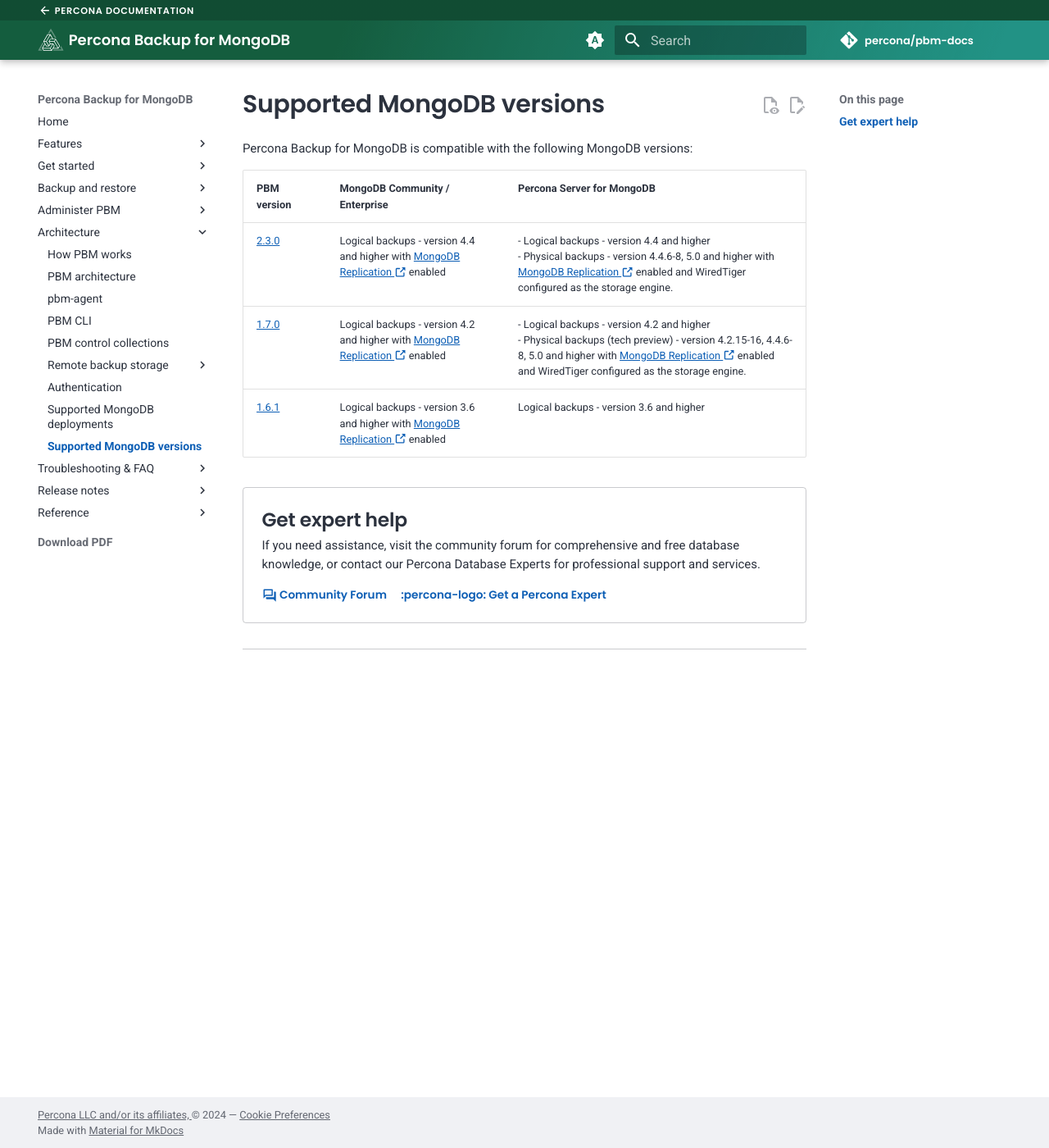
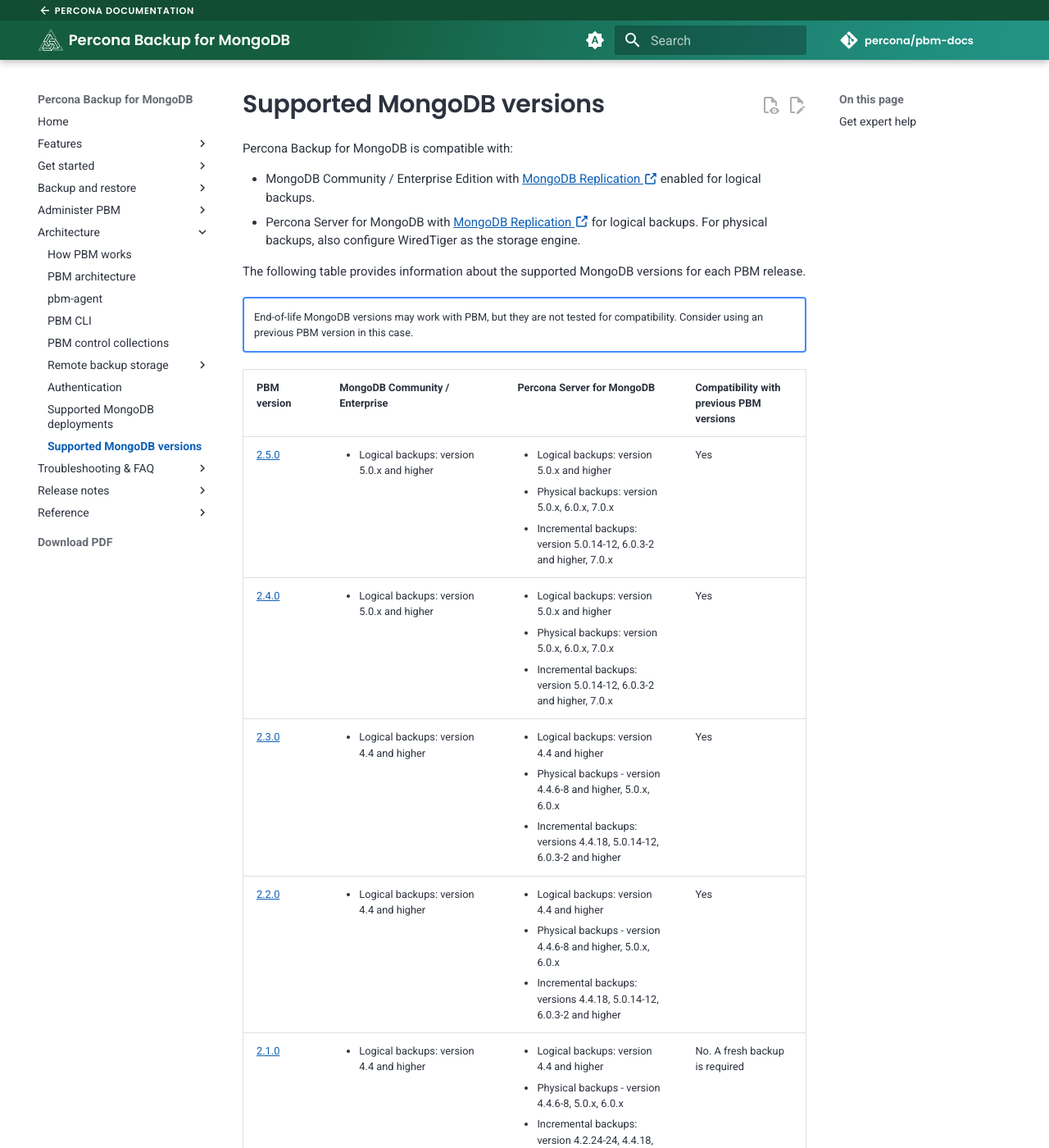
Before and after one commit to percona/pbm-docs, an MkDocs documentation site: the page built from docs/details/versions.md, in a window 1280 px wide and 1400 px high. Shown: the whole window at 82% size. Built offline with MkDocs 1.6.1 and Material for MkDocs 9.7.7, drawn with Linux system fonts in a browser that asks for light colours; nearby versions of some CDN libraries; comment, search, counter and statistics services are not loaded; some of the changed text lies outside the part shown.

Commit message:
PBM-1339 Extended PBM compatibility table (#186)
PBM-1339 Extended PBM compatibility table

* Added links to it

modified:   docs/details/versions.md
	modified:   docs/index.md
	modified:   docs/install/repos.md
	modified:   docs/install/source.md
	modified:   docs/install/tarball.md
	modified:   docs/installation.md
	modified:   mkdocs-base.yml

---------

Co-authored-by: Santo <31849787+sleto-it@users.noreply.github.com>

```diff
--- a/docs/details/versions.md
+++ b/docs/details/versions.md
@@ -1,9 +1,23 @@
 # Supported MongoDB versions
 
-Percona Backup for MongoDB is compatible with the following MongoDB versions:
+Percona Backup for MongoDB is compatible with:
 
-| PBM version | MongoDB Community / Enterprise | Percona Server for MongoDB|
-| ----------- |------------------------------- | ------------------------- |
-| [2.3.0](../release-notes/2.3.0.md)              | Logical backups - version 4.4 and higher with [MongoDB Replication :octicons-link-external-16:](https://docs.mongodb.com/manual/replication/) enabled| - Logical backups - version 4.4 and higher <br> - Physical backups -  version 4.4.6-8, 5.0 and higher with [MongoDB Replication :octicons-link-external-16:](https://docs.mongodb.com/manual/replication/) enabled and WiredTiger configured as the storage engine.|
-| [1.7.0](../release-notes/1.7.0.md)              | Logical backups - version 4.2 and higher with [MongoDB Replication :octicons-link-external-16:](https://docs.mongodb.com/manual/replication/) enabled| - Logical backups - version 4.2 and higher <br> - Physical backups (tech preview) -  version 4.2.15-16, 4.4.6-8, 5.0 and higher with [MongoDB Replication :octicons-link-external-16:](https://docs.mongodb.com/manual/replication/) enabled and WiredTiger configured as the storage engine.
-| [1.6.1](../release-notes/1.6.1.md)              | Logical backups - version 3.6 and higher with [MongoDB Replication :octicons-link-external-16:](https://docs.mongodb.com/manual/replication/) enabled| Logical backups - version 3.6 and higher|
+* MongoDB Community / Enterprise Edition  with [MongoDB Replication :octicons-link-external-16:](https://docs.mongodb.com/manual/replication/) enabled for logical backups.
+* Percona Server for MongoDB with [MongoDB Replication :octicons-link-external-16:](https://docs.mongodb.com/manual/replication/) for logical backups. For physical backups, also configure WiredTiger as the storage engine.
+
+The following table provides information about the supported MongoDB versions for each PBM release.
+
+!!! note ""
+
+    End-of-life MongoDB versions may work with PBM, but they are not tested for compatibility. Consider using an previous PBM version in this case.
+
+
+| PBM version | MongoDB Community / Enterprise | Percona Server for MongoDB|Compatibility with previous PBM versions|
+| ----------- |------------------------------- | ------------------------- |----------------------------------------|
+| [2.5.0](../release-notes/2.5.0.md) | <ul><li>Logical backups: version 5.0.x and higher</li></ul> | <ul><li>Logical backups: version 5.0.x and higher</li><li>Physical backups: version 5.0.x, 6.0.x, 7.0.x</li><li>Incremental backups: version 5.0.14-12, 6.0.3-2 and higher, 7.0.x</li></ul> | Yes |
+| [2.4.0](../release-notes/2.4.0.md) | <ul><li>Logical backups: version 5.0.x and higher</li></ul> | <ul><li>Logical backups: version 5.0.x and higher</li><li>Physical backups: version 5.0.x, 6.0.x, 7.0.x</li><li>Incremental backups: version 5.0.14-12, 6.0.3-2 and higher, 7.0.x</li></ul>| Yes |
+| [2.3.0](../release-notes/2.3.0.md) | <ul><li>Logical backups: version 4.4 and higher</li></ul> | <ul><li>Logical backups: version 4.4 and higher</li><li>Physical backups - version 4.4.6-8 and higher, 5.0.x, 6.0.x</li><li>Incremental backups: versions 4.4.18, 5.0.14-12, 6.0.3-2 and higher</li></ul>| Yes |
+| [2.2.0](../release-notes/2.2.0.md) | <ul><li>Logical backups: version 4.4 and higher</li></ul> | <ul><li>Logical backups: version 4.4 and higher</li><li>Physical backups - version 4.4.6-8 and higher, 5.0.x, 6.0.x</li><li>Incremental backups: versions 4.4.18, 5.0.14-12, 6.0.3-2 and higher</li></ul>| Yes |
+| [2.1.0](../release-notes/2.1.0.md) | <ul><li>Logical backups: version 4.4 and higher</li></ul> | <ul><li>Logical backups: version 4.4 and higher</li><li>Physical backups - version 4.4.6-8, 5.0.x, 6.0.x</li><li>Incremental backups: version 4.2.24-24, 4.4.18, 5.0.14-12, 6.0.3-2 and higher</li></ul>| No. A fresh backup is required|
+| [1.7.0](../release-notes/1.7.0.md) | <ul><li>Logical backups: version 4.2 and higher</li></ul> | <ul><li>Logical backups: version 4.2 and higher</li><li>Physical backups (tech preview): version 4.2.15-16, 4.4.6-8, 5.0 and higher</li></ul> | Yes
+| [1.6.1](../release-notes/1.6.1.md) | <ul><li>Logical backups: version 3.6 and higher with [MongoDB Replication :octicons-link-external-16:](https://docs.mongodb.com/manual/replication/) enabled</li></ul> | <ul><li>Logical backups: version 3.6 and higher</li></ul>|Yes
--- a/mkdocs-base.yml
+++ b/mkdocs-base.yml
@@ -208,7 +208,7 @@
       - release-notes/2.4.1.md
       - release-notes/2.4.0.md
       - 2023 (versions 2.0.4 to 2.3.1):
-        - release-notes/2.3.1.md
+        - Percona Backup for MongoDB 2.3.1 (2023-12-04): release-notes/2.3.1.md
         - release-notes/2.3.0.md
         - release-notes/2.2.1.md
         - release-notes/2.2.0.md
```
Also changed, not shown: docs/index.md (+7 -2 lines), docs/install/repos.md (+1 -1 lines), docs/install/source.md (+6 -0 lines), docs/install/tarball.md (+5 -1 lines), docs/installation.md (+1 -1 lines).
